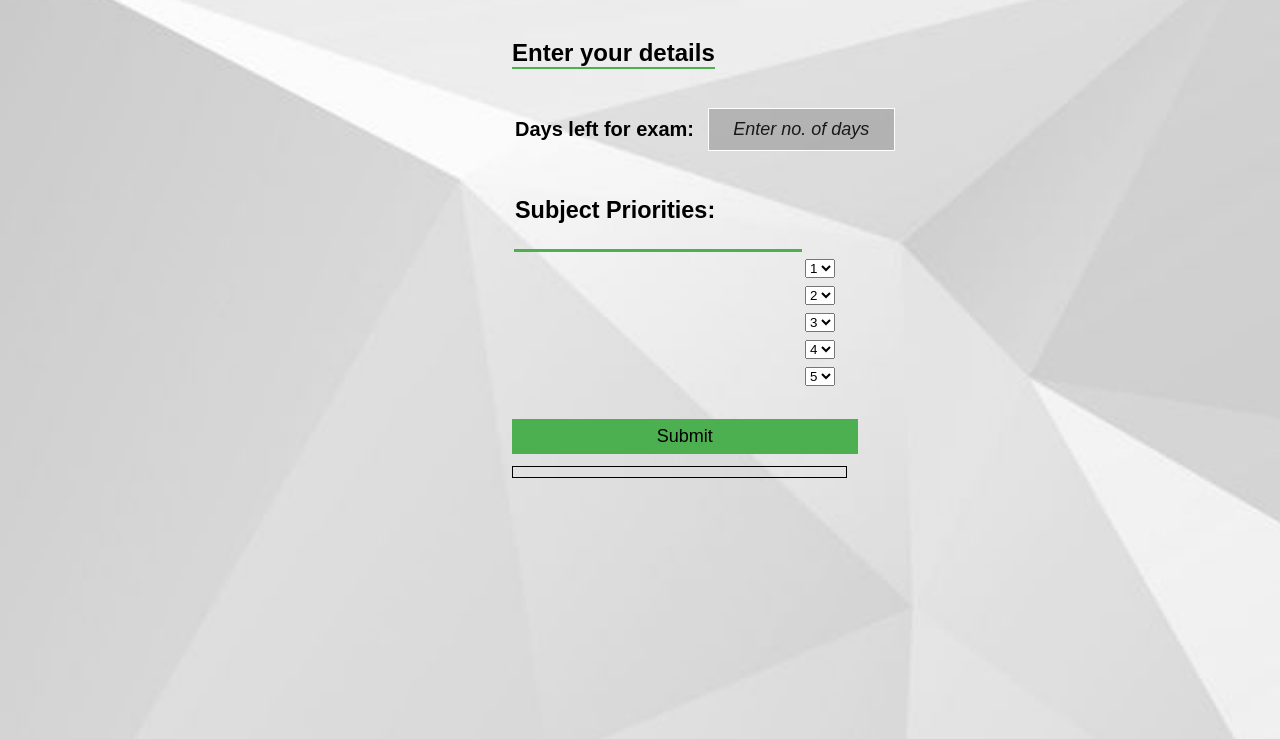
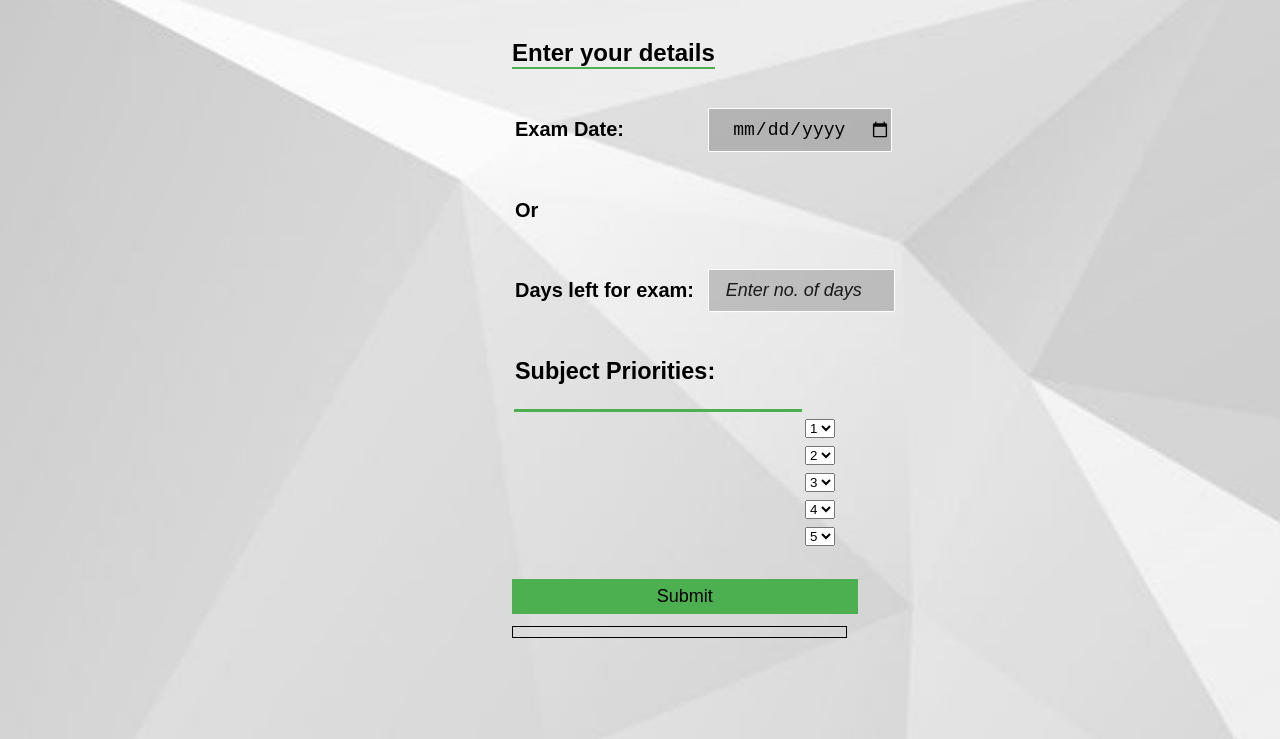
Before and after one commit to 21331A0584/StudyComrade, a plain HTML site: page form.html in a window 1280 px wide. Shown: the part 61-800 px from the top of the page. Drawn offline with nearby package versions, Linux system fonts and the light colour scheme; a script that the page names is missing.

Commit message:
Added Calender input ie exam date in form.html

```diff
--- a/form.html
+++ b/form.html
@@ -18,10 +18,23 @@
 		<table >
 			<tr>
 				<td>
+					<strong><h4>Exam Date:</h4></strong>
+				</td>
+				<td>
+					<input type="date" name="exam_date" id="exam_date">
+				</td>
+			</tr>
+			<tr>
+				<td>
+					<strong><h4>Or</h4></strong>
+				</td>
+			</tr>
+			<tr>
+				<td>
 					<strong><h4>Days left for exam:</h4></strong>
 				</td>
 				<td>
-						<input type="text" placeholder="Enter no. of days" name="" id="nod">
+					<input type="number" placeholder="Enter no. of days" name="no_of_days" id="no_of_days">
 				</td>
 			</tr>
 		</table>
```
Lines whose indentation alone changed are shown as unchanged.
